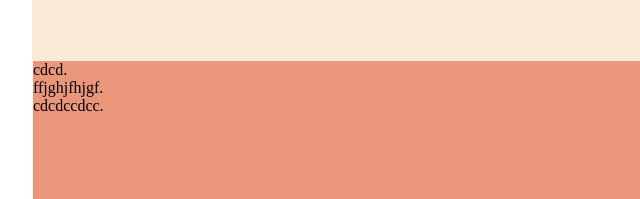
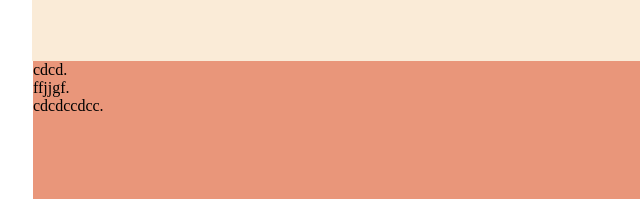
Before and after one commit to fedorovnk/master, a plain HTML site: page index.html in a window 1280 px wide. Shown: the part 259-458 px from the top of the page, 159-799 px from the left. Drawn offline with Linux system fonts and the light colour scheme.

Commit message:
cd
Signed-off-by: N.Fedorov <fedorov_nk@mail.ru>

```diff
--- a/index.html
+++ b/index.html
@@ -18,7 +18,7 @@
   </menu>
   <main class="main">
     <article>
-      cdcd. <br>ffjghjfhjgf. <br>
+      cdcd. <br>ffjjgf. <br>
       cdcdccdcc. <br>
     </article>
   </main>
```
